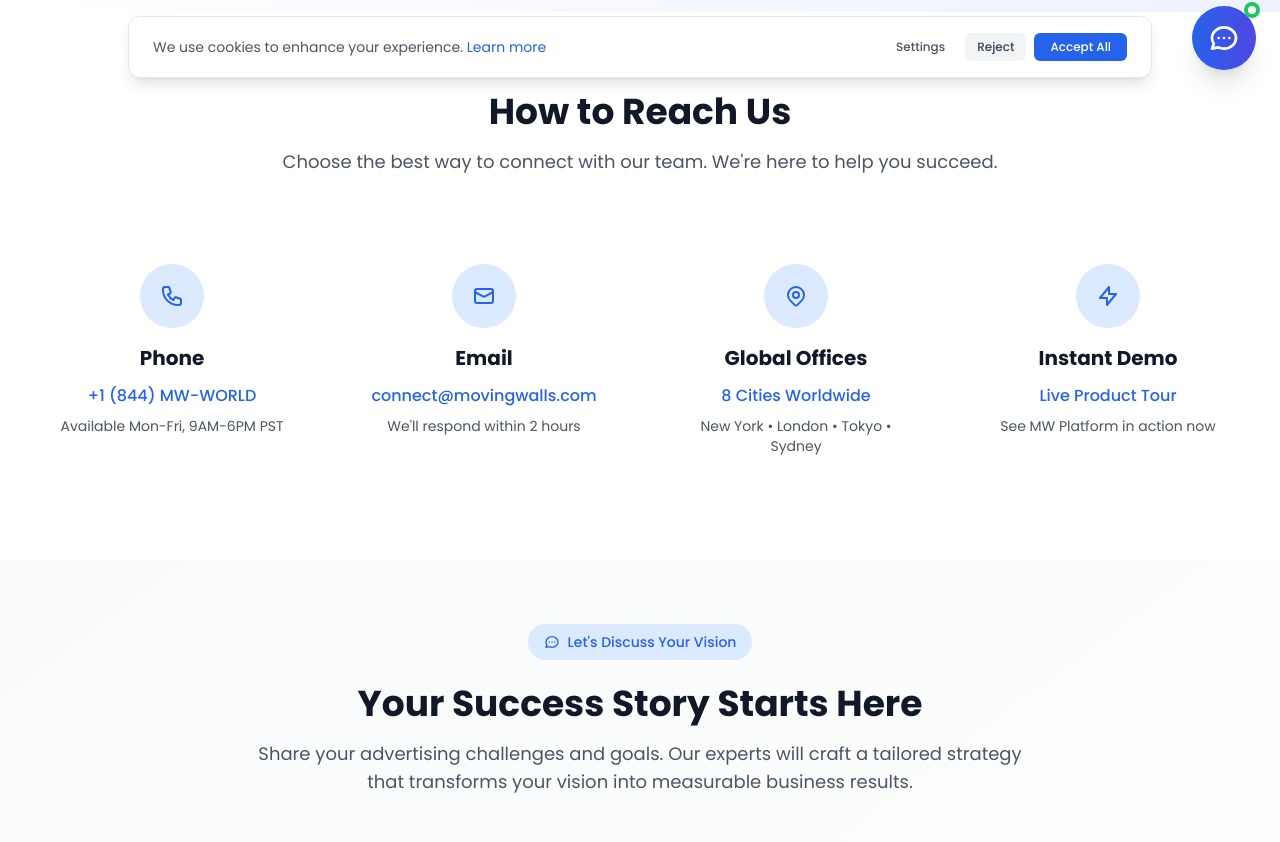
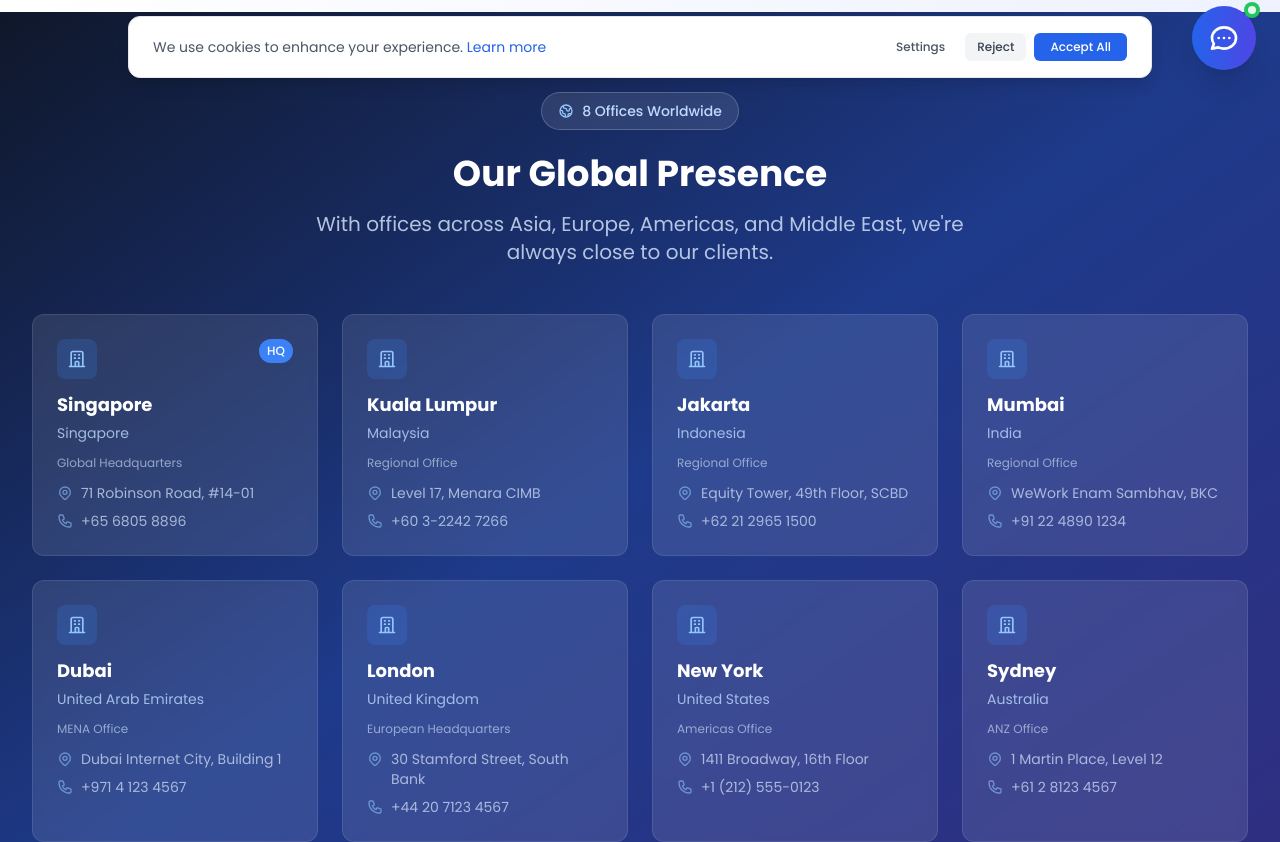
Before and after one commit to VivekcMW/Website, a Next.js app: page /contact in a window 1280 px wide. Shown: the part 706-1548 px from the top of the page. Built offline with nearby package versions, Linux system fonts and the light colour scheme.

Commit message:
Add Brand.png image, update contact page offices, footer products, header mega menu, and services brand section

```diff
--- a/src/app/contact/page.tsx
+++ b/src/app/contact/page.tsx
@@ -46,6 +46,73 @@ export default function ContactPage() {
       details: "Live Product Tour",
       description: "See MW Platform in action now"
     }
+  ];
+
+  const offices = [
+    {
+      city: 'Singapore',
+      country: 'Singapore',
+      type: 'Global Headquarters',
+      address: '71 Robinson Road, #14-01',
+      phone: '+65 6805 8896',
+      isHeadquarters: true,
+    },
+    {
+      city: 'Kuala Lumpur',
+      country: 'Malaysia',
+      type: 'Regional Office',
+      address: 'Level 17, Menara CIMB',
+      phone: '+60 3-2242 7266',
+      isHeadquarters: false,
+    },
+    {
+      city: 'Jakarta',
+      country: 'Indonesia',
+      type: 'Regional Office',
+      address: 'Equity Tower, 49th Floor, SCBD',
+      phone: '+62 21 2965 1500',
+      isHeadquarters: false,
+    },
+    {
+      city: 'Mumbai',
+      country: 'India',
+      type: 'Regional Office',
+      address: 'WeWork Enam Sambhav, BKC',
+      phone: '+91 22 4890 1234',
+      isHeadquarters: false,
+    },
+    {
+      city: 'Dubai',
+      country: 'United Arab Emirates',
+      type: 'MENA Office',
+      address: 'Dubai Internet City, Building 1',
+      phone: '+971 4 123 4567',
+      isHeadquarters: false,
+    },
+    {
+      city: 'London',
+      country: 'United Kingdom',
+      type: 'European Headquarters',
+      address: '30 Stamford Street, South Bank',
+      phone: '+44 20 7123 4567',
+      isHeadquarters: false,
+    },
+    {
+      city: 'New York',
+      country: 'United States',
+      type: 'Americas Office',
+      address: '1411 Broadway, 16th Floor',
+      phone: '+1 (212) 555-0123',
+      isHeadquarters: false,
+    },
+    {
+      city: 'Sydney',
+      country: 'Australia',
+      type: 'ANZ Office',
+      address: '1 Martin Place, Level 12',
+      phone: '+61 2 8123 4567',
+      isHeadquarters: false,
+    },
   ];
 
   const departments = [
@@ -177,40 +244,74 @@ export default function ContactPage() {
         </div>
       </section>
 
-      {/* Contact Methods */}
-      <section className="py-20 bg-white">
+      {/* Office Locations Section */}
+      <section className="py-20 bg-gradient-to-br from-slate-900 via-blue-900 to-indigo-900">
         <div className="max-w-7xl mx-auto px-4 sm:px-6 lg:px-8">
           <motion.div
             initial={{ opacity: 0, y: 20 }}
             whileInView={{ opacity: 1, y: 0 }}
             viewport={{ once: true }}
-            transition={{ duration: 0.6 }}
-            className="text-center mb-16"
+            transition={{ duration: 0.8 }}
+            className="text-center mb-12"
           >
-            <h2 className="text-3xl md:text-4xl font-bold text-mw-gray-900 mb-4">
-              How to Reach Us
+            <div className="inline-flex items-center gap-2 bg-white/10 backdrop-blur-sm border border-white/20 px-4 py-2 rounded-full mb-6">
+              <svg className="w-4 h-4 text-blue-300" fill="none" stroke="currentColor" viewBox="0 0 24 24">
+                <path strokeLinecap="round" strokeLinejoin="round" strokeWidth={2} d="M3.055 11H5a2 2 0 012 2v1a2 2 0 002 2 2 2 0 012 2v2.945M8 3.935V5.5A2.5 2.5 0 0010.5 8h.5a2 2 0 012 2 2 2 0 104 0 2 2 0 012-2h1.064M15 20.488V18a2 2 0 012-2h3.064M21 12a9 9 0 11-18 0 9 9 0 0118 0z" />
+              </svg>
+              <span className="text-blue-200 text-sm font-medium">8 Offices Worldwide</span>
+            </div>
+            <h2 className="text-3xl md:text-4xl font-bold text-white mb-4">
+              Our Global Presence
             </h2>
-            <p className="text-lg text-mw-gray-600 max-w-3xl mx-auto">
-              Choose the best way to connect with our team. We're here to help you succeed.
+            <p className="text-xl text-blue-100/80 max-w-2xl mx-auto">
+              With offices across Asia, Europe, Americas, and Middle East, we're always close to our clients.
             </p>
           </motion.div>
 
-          <div className="grid md:grid-cols-2 lg:grid-cols-4 gap-8">
-            {contactMethods.map((method, index) => (
+          <div className="grid md:grid-cols-2 lg:grid-cols-4 gap-6">
+            {offices.map((office, index) => (
               <motion.div
-                key={index}
+                key={office.city}
                 initial={{ opacity: 0, y: 20 }}
                 whileInView={{ opacity: 1, y: 0 }}
                 viewport={{ once: true }}
-                transition={{ duration: 0.5, delay: index * 0.1 }}
-                className="text-center p-6"
+                transition={{ duration: 0.5, delay: index * 0.05 }}
+                className="bg-white/10 backdrop-blur-sm rounded-xl p-6 border border-white/10 hover:bg-white/15 hover:border-white/20 transition-all group"
               >
-                <div className="inline-flex items-center justify-center w-16 h-16 bg-mw-blue-100 rounded-full text-mw-blue-600 mb-4">
-                  {method.icon}
+                <div className="flex items-start justify-between mb-3">
+                  <div className="w-10 h-10 bg-blue-500/20 rounded-lg flex items-center justify-center group-hover:bg-blue-500/30 transition-colors">
+                    <svg className="w-5 h-5 text-blue-300" fill="none" stroke="currentColor" viewBox="0 0 24 24">
+                      <path strokeLinecap="round" strokeLinejoin="round" strokeWidth={2} d="M19 21V5a2 2 0 00-2-2H7a2 2 0 00-2 2v16m14 0h2m-2 0h-5m-9 0H3m2 0h5M9 7h1m-1 4h1m4-4h1m-1 4h1m-5 10v-5a1 1 0 011-1h2a1 1 0 011 1v5m-4 0h4" />
+                    </svg>
+                  </div>
+                  {office.isHeadquarters && (
+                    <span className="bg-blue-500 text-white text-xs px-2 py-1 rounded-full font-medium">
+                      HQ
+                    </span>
+                  )}
                 </div>
-                <h3 className="text-xl font-bold text-mw-gray-900 mb-3">{method.title}</h3>
-                <p className="text-mw-blue-600 font-medium mb-2">{method.details}</p>
-                <p className="text-mw-gray-600 text-sm">{method.description}</p>
+                <h3 className="text-lg font-bold text-white mb-1 group-hover:text-blue-200 transition-colors">
+                  {office.city}
+                </h3>
+                <p className="text-blue-200/80 text-sm mb-3">{office.country}</p>
+                <p className="text-blue-100/60 text-xs mb-3">{office.type}</p>
+                <div className="space-y-2 text-sm">
+                  <div className="flex items-start gap-2">
+                    <svg className="w-4 h-4 text-blue-300/60 mt-0.5 flex-shrink-0" fill="none" stroke="currentColor" viewBox="0 0 24 24">
+                      <path strokeLinecap="round" strokeLinejoin="round" strokeWidth={2} d="M17.657 16.657L13.414 20.9a1.998 1.998 0 01-2.827 0l-4.244-4.243a8 8 0 1111.314 0z" />
+                      <path strokeLinecap="round" strokeLinejoin="round" strokeWidth={2} d="M15 11a3 3 0 11-6 0 3 3 0 016 0z" />
+                    </svg>
+                    <span className="text-blue-100/70">{office.address}</span>
+                  </div>
+                  <div className="flex items-center gap-2">
+                    <svg className="w-4 h-4 text-blue-300/60 flex-shrink-0" fill="none" stroke="currentColor" viewBox="0 0 24 24">
+                      <path strokeLinecap="round" strokeLinejoin="round" strokeWidth={2} d="M3 5a2 2 0 012-2h3.28a1 1 0 01.948.684l1.498 4.493a1 1 0 01-.502 1.21l-2.257 1.13a11.042 11.042 0 005.516 5.516l1.13-2.257a1 1 0 011.21-.502l4.493 1.498a1 1 0 01.684.949V19a2 2 0 01-2 2h-1C9.716 21 3 14.284 3 6V5z" />
+                    </svg>
+                    <a href={`tel:${office.phone}`} className="text-blue-100/70 hover:text-blue-200 transition-colors">
+                      {office.phone}
+                    </a>
+                  </div>
+                </div>
               </motion.div>
             ))}
           </div>
--- a/src/app/solutions/brands/page.tsx
+++ b/src/app/solutions/brands/page.tsx
@@ -117,24 +117,14 @@ export default function BrandsPage() {
                     {/* Screenshot Placeholder */}
                     <div className="aspect-[4/3] bg-gradient-to-br from-blue-50 to-indigo-100 flex items-center justify-center p-8">
                       {activePlatform === 'planner' && (
-                        <div className="w-full h-full flex flex-col">
-                          <div className="flex gap-4 mb-4">
-                            <div className="flex-1 bg-white rounded-lg p-4 shadow-sm">
-                              <div className="h-3 w-20 bg-gray-200 rounded mb-2"></div>
-                              <div className="h-8 w-full bg-blue-100 rounded"></div>
-                            </div>
-                            <div className="flex-1 bg-white rounded-lg p-4 shadow-sm">
-                              <div className="h-3 w-20 bg-gray-200 rounded mb-2"></div>
-                              <div className="h-8 w-full bg-blue-100 rounded"></div>
-                            </div>
-                          </div>
-                          <div className="flex-1 bg-white rounded-lg p-4 shadow-sm">
-                            <div className="h-full bg-gradient-to-r from-blue-200 to-indigo-200 rounded-lg flex items-center justify-center">
-                              <svg className="w-16 h-16 text-blue-500" fill="none" viewBox="0 0 24 24" stroke="currentColor">
-                                <path strokeLinecap="round" strokeLinejoin="round" strokeWidth={1.5} d="M9 20l-5.447-2.724A1 1 0 013 16.382V5.618a1 1 0 011.447-.894L9 7m0 13l6-3m-6 3V7m6 10l4.553 2.276A1 1 0 0021 18.382V7.618a1 1 0 00-.553-.894L15 4m0 13V4m0 0L9 7" />
-                              </svg>
-                            </div>
-                          </div>
+                        <div className="w-full h-full flex items-center justify-center">
+                          <Image
+                            src="/assets/images/brands/brand-wheel.png"
+                            alt="Brand Planning Wheel - Planning, Tools, Metrics, Analysis"
+                            width={500}
+                            height={400}
+                            className="object-contain max-h-full"
+                          />
                         </div>
                       )}
                       {activePlatform === 'marketplace' && (
--- a/src/components/Footer.tsx
+++ b/src/components/Footer.tsx
@@ -22,11 +22,13 @@ const footerLinks = {
     { name: "Finance", href: "/solutions/finance" },
   ],
   products: [
-    { name: "AdPlatform Pro", href: "/products/adplatform-pro" },
-    { name: "Audience Insights", href: "/products/audience-insights" },
-    { name: "Campaign Manager", href: "/products/campaign-manager" },
-    { name: "Measure360", href: "/products/measure360" },
-    { name: "Digital Billboards", href: "/products/digital-billboards" },
+    { name: "MW-Planner", href: "/products/mw-planner" },
+    { name: "MW-Measure", href: "/products/mw-measure" },
+    { name: "MW-Reach", href: "/products/mw-reach" },
+    { name: "MW-Activate", href: "/products/mw-activate" },
+    { name: "MW-Science", href: "/products/mw-science" },
+    { name: "MW-Studio", href: "/products/mw-studio" },
+    { name: "MW-Marketplace", href: "/products/mw-marketplace" },
   ],
   support: [
     { name: "Help Center", href: "#" },
--- a/src/components/Header.tsx
+++ b/src/components/Header.tsx
@@ -99,6 +99,7 @@ const megaMenuData = {
           { name: "Documentation", description: "Technical guides", href: "/resources/documentation" },
           { name: "API Reference", description: "Developer resources", href: "/resources/api-reference" },
           { name: "Community", description: "Connect with peers", href: "/resources/community" },
+          { name: "Integrations", description: "Connect your tools", href: "/integrations" },
         ],
       },
     ],
--- a/src/components/Services.tsx
+++ b/src/components/Services.tsx
@@ -2,22 +2,15 @@
 
 import { motion } from "framer-motion";
 import Link from "next/link";
+import Image from "next/image";
 
 const solutions = [
   {
     title: "Brand",
     description: "Amplify your brand message across premium out-of-home inventory. Reach your target audience at scale with data-driven campaigns that drive awareness and engagement.",
-    bgColor: "bg-mw-blue-100",
+    bgColor: "bg-transparent",
     href: "/solutions/brands",
-    icon: <svg viewBox="0 0 200 160" fill="none" xmlns="http://www.w3.org/2000/svg">
-      {/* Brand/Megaphone Illustration */}
-      <rect x="30" y="20" width="140" height="120" rx="8" fill="white" stroke="#2563eb" strokeWidth="2"/>
-      <path d="M 60 70 L 90 70 L 110 50 L 140 50 L 140 110 L 110 110 L 90 90 L 60 90 Z" fill="#2563eb"/>
-      <circle cx="150" cy="60" r="8" fill="#93c5fd"/>
-      <circle cx="155" cy="75" r="12" fill="#93c5fd" opacity="0.7"/>
-      <circle cx="160" cy="95" r="10" fill="#93c5fd" opacity="0.5"/>
-      <rect x="70" y="75" width="15" height="10" rx="2" fill="white"/>
-    </svg>,
+    image: "/assets/images/brands/Brand.png",
     features: [
       "Multi-channel campaign management",
       "Advanced audience targeting",
@@ -94,7 +87,7 @@ export default function Services() {
             Tailored Solutions for Every Stakeholder
           </h2>
           <p className="text-mw-gray-600 max-w-2xl mx-auto text-lg">
-            Whether you're a brand, media owner, or agency, we provide the tools
+            Whether you&apos;re a brand, media owner, or agency, we provide the tools
             and technology you need to succeed in the DOOH ecosystem.
           </p>
         </motion.div>
@@ -113,9 +106,18 @@ export default function Services() {
               <div className={`relative ${index % 2 === 1 ? 'lg:col-start-2' : ''}`}>
                 <div className="relative h-80 rounded-2xl overflow-hidden border border-mw-gray-200 group hover:border-mw-blue-300 transition-all duration-300 hover:shadow-mw-lg">
                   <div className={`absolute inset-0 ${solution.bgColor}`} />
-                  <div className="absolute inset-0 flex items-center justify-center p-12">
-                    <div className="w-full h-full">
-                      {solution.icon}
+                  <div className="absolute inset-0 flex items-center justify-center p-8">
+                    <div className="w-full h-full relative">
+                      {solution.image ? (
+                        <Image
+                          src={solution.image}
+                          alt={`${solution.title} illustration`}
+                          fill
+                          className="object-contain"
+                        />
+                      ) : (
+                        solution.icon
+                      )}
                     </div>
                   </div>
                 </div>
```
Also changed, not shown: public/assets/images/brands/Brand.png (added).
